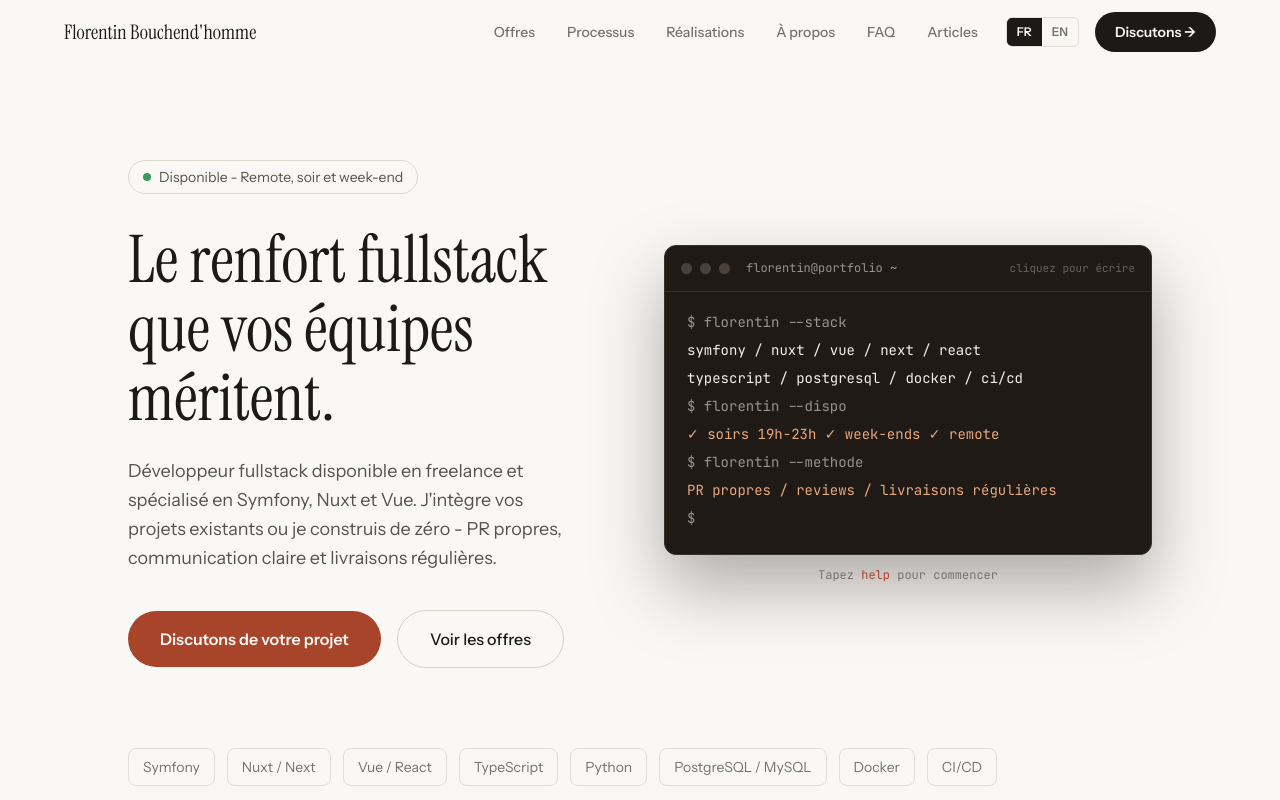
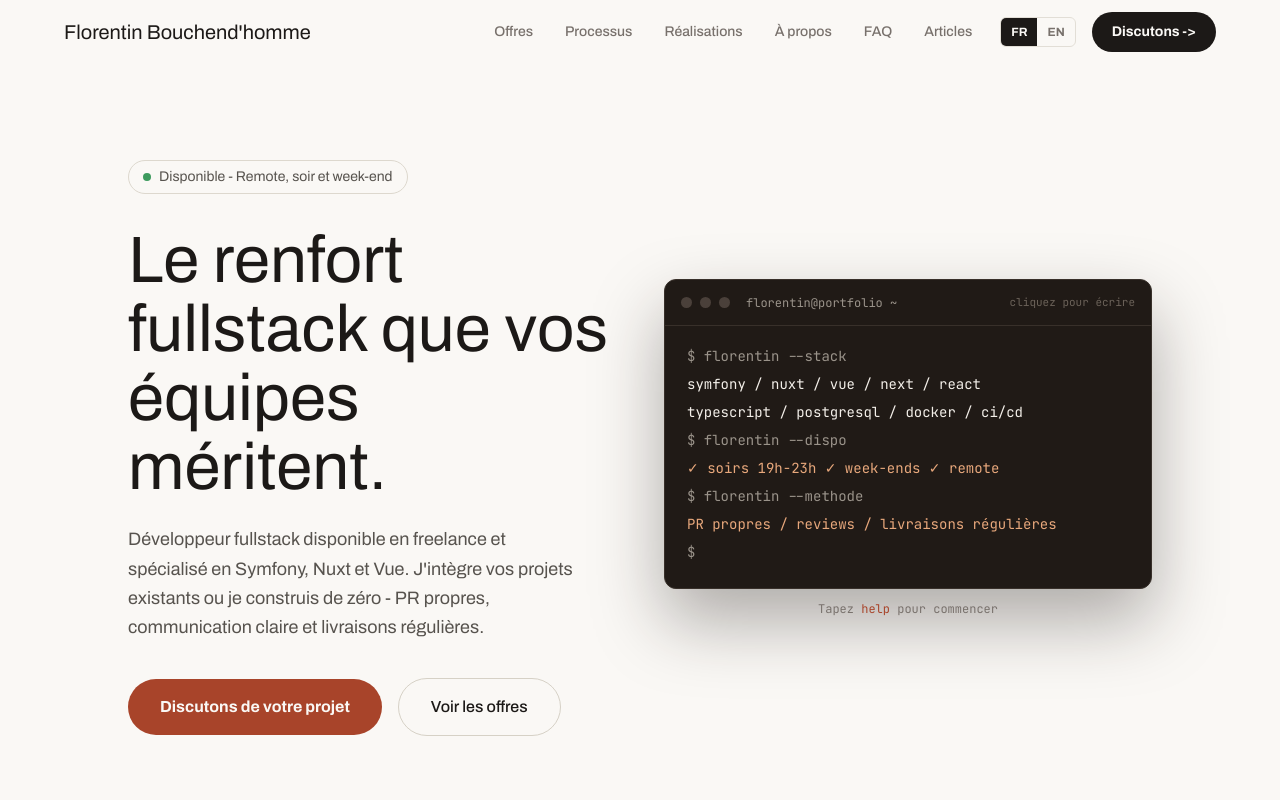
Before and after one commit to FlorentinBouchendhomme/portfolio, a Nuxt app: page / in a window 1280 px wide. Shown: the top 800 px of the page. Built offline with nearby package versions, Linux system fonts and the light colour scheme.

Commit message:
feat(design): swiss grid design system, tokens and new content keys

```diff
--- a/app/assets/css/main.css
+++ b/app/assets/css/main.css
@@ -1,89 +1,160 @@
 @import "tailwindcss";
 
+/* =============
+ * Design tokens
+ * ============= */
+@theme {
+  --font-sans: "Archivo", system-ui, sans-serif;
+  --font-mono: "JetBrains Mono", ui-monospace, monospace;
+
+  --color-paper: #f4f4f2;
+  --color-ink: #111111;
+  --color-accent: oklch(0.6 0.19 38);
+}
+
 @layer base {
-  :root {
-    --font-sans: "Instrument Sans", system-ui, sans-serif;
-    --font-display: "Instrument Serif", serif;
-    --font-mono: "JetBrains Mono", ui-monospace, monospace;
-
-    /* Background */
-    --color-cream: #faf8f5;
-    --color-cream-alt: #f3f0ea;
-    --color-dark: #1c1917;
-    --color-dark-2: #201a16;
-    --color-dark-3: #26211c;
-
-    /* Borders */
-    --color-border: #e9e5dd;
-    --color-border-2: #e2ded6;
-    --color-border-3: #ddd8ce;
-    --color-border-dark: #2e2822;
-    --color-border-dark-2: #38302a;
-    --color-border-dark-3: #4a403a;
-    --color-chip-border: #ebd5cc;
-
-    /* Muted */
-    --color-muted: #57534e;
-    --color-muted-2: #78716c;
-    --color-muted-3: #a8a29e;
-
-    /* Accents */
-    --color-accent: #a8442a;
-    --color-accent-light: #e8a87c;
-    --color-available: #3d9a5d;
-
-    --color-bg: var(--color-cream);
-  }
-
   html {
     font-family: var(--font-sans);
-    background-color: var(--color-bg);
+    background-color: var(--color-paper);
+    color: var(--color-ink);
     scroll-behavior: smooth;
     -webkit-font-smoothing: antialiased;
     -moz-osx-font-smoothing: grayscale;
   }
 
   ::selection {
-    background-color: #a8442a30;
-    color: #a8442a;
+    background-color: var(--color-accent);
+    color: #fff;
   }
 
   :focus-visible {
     outline: 2px solid var(--color-accent);
     outline-offset: 2px;
   }
+}
 
-  /* Custom scrollbar */
-  ::-webkit-scrollbar {
-    width: 6px;
-  }
-  ::-webkit-scrollbar-track {
-    background: transparent;
-  }
-  ::-webkit-scrollbar-thumb {
-    background: #1c191715;
-    border-radius: 3px;
-  }
-  ::-webkit-scrollbar-thumb:hover {
-    background: #1c191725;
+/* ======
+ * Layout
+ * ====== */
+@utility wrap {
+  margin-inline: auto;
+  width: 100%;
+  max-width: 1280px;
+  padding-inline: 20px;
+  @media (width >= 40rem) {
+    padding-inline: 40px;
   }
 }
 
-@layer utilities {
-  .font-display {
-    font-family: var(--font-display);
+@utility grid-swiss {
+  display: grid;
+  column-gap: 20px;
+  grid-template-columns: repeat(1, minmax(0, 1fr));
+  @media (width >= 40rem) {
+    grid-template-columns: repeat(6, minmax(0, 1fr));
   }
-  .font-mono {
-    font-family: var(--font-mono);
+  @media (width >= 64rem) {
+    grid-template-columns: repeat(12, minmax(0, 1fr));
+  }
+}
+
+/* ==========
+ * Typography
+ * ========== */
+@utility display-1 {
+  font-weight: 800;
+  font-size: 52px;
+  line-height: 0.88;
+  letter-spacing: -0.055em;
+  @media (width >= 40rem) {
+    font-size: 80px;
+  }
+  @media (width >= 64rem) {
+    font-size: 128px;
+  }
+}
+
+@utility display-2 {
+  font-weight: 800;
+  font-size: 34px;
+  line-height: 0.95;
+  letter-spacing: -0.04em;
+  @media (width >= 40rem) {
+    font-size: 40px;
+  }
+  @media (width >= 64rem) {
+    font-size: 56px;
+  }
+}
+
+/* Section label (mono, numbered) */
+@utility eyebrow {
+  font-family: var(--font-mono);
+  font-size: 12px;
+  letter-spacing: 0.04em;
+  text-transform: uppercase;
+}
+
+/* =======
+ * Buttons
+ * ======= */
+@utility btn {
+  display: inline-flex;
+  align-items: center;
+  justify-content: center;
+  gap: 0.5rem;
+  min-height: 44px;
+  padding: 18px 26px;
+  font-weight: 700;
+  line-height: 1;
+  transition:
+    background-color 0.15s ease,
+    color 0.15s ease,
+    border-color 0.15s ease;
+}
+
+@utility btn-primary {
+  background-color: var(--color-accent);
+  color: #fff;
+  &:hover {
+    background-color: var(--color-ink);
+  }
+}
+
+@utility btn-secondary {
+  border: 2px solid var(--color-ink);
+  background-color: transparent;
+  color: var(--color-ink);
+  &:hover {
+    background-color: var(--color-ink);
+    color: var(--color-paper);
+  }
+}
+
+/* Image placeholder: diagonal hatching */
+@utility hatch {
+  background-image: repeating-linear-gradient(
+    135deg,
+    rgb(17 17 17 / 0.05) 0 5px,
+    transparent 5px 10px
+  );
+}
+
+/* Horizontal scroll without visible scrollbar (stack strip, tabs on mobile) */
+@utility scroll-x {
+  overflow-x: auto;
+  scrollbar-width: none;
+  &::-webkit-scrollbar {
+    display: none;
   }
 }
 
 .reveal-init {
   opacity: 0;
-  transform: translateY(28px);
+  transform: translateY(20px);
   transition:
-    opacity 0.7s ease,
-    transform 0.7s ease;
+    opacity 0.6s ease,
+    transform 0.6s ease;
 }
 .reveal-visible {
   opacity: 1;
@@ -91,6 +162,9 @@
 }
 
 @media (prefers-reduced-motion: reduce) {
+  html {
+    scroll-behavior: auto;
+  }
   .reveal-init {
     opacity: 1;
     transform: none;
--- a/app/composables/useSiteConfig.ts
+++ b/app/composables/useSiteConfig.ts
@@ -0,0 +1,24 @@
+export const SITE_EMAIL = "contact@florentinbouchendhomme.dev";
+export const SITE_PHONE = "+33 6 00 00 00 00";
+export const SITE_LINKEDIN = "https://www.linkedin.com/";
+
+// Articles section (and its nav link) stays hidden while articles are "coming soon".
+export const SHOW_ARTICLES = false;
+
+export const OFFER_KEYS = [
+  "retainer10",
+  "retainer20",
+  "sprint",
+  "fromScratch",
+] as const;
+export type OfferKey = (typeof OFFER_KEYS)[number];
+
+/** Format pre-selected in the contact form (set from the offer cards). */
+export function useContactFormat() {
+  return useState<OfferKey | null>("contact-format", () => null);
+}
+
+/** Open state of the easter-egg terminal (keyboard `~` or footer link). */
+export function useTerminalOpen() {
+  return useState<boolean>("terminal-open", () => false);
+}
--- a/nuxt.config.ts
+++ b/nuxt.config.ts
@@ -16,7 +16,7 @@ export default defineNuxtConfig({
         },
         {
           rel: "stylesheet",
-          href: "https://fonts.googleapis.com/css2?family=Instrument+Serif:ital@0;1&family=Instrument+Sans:wght@400;500;600&family=JetBrains+Mono:wght@400;500;700&display=swap",
+          href: "https://fonts.googleapis.com/css2?family=Archivo:wght@400;500;700;800&family=JetBrains+Mono:wght@400;500&display=swap",
         },
       ],
     },
```
